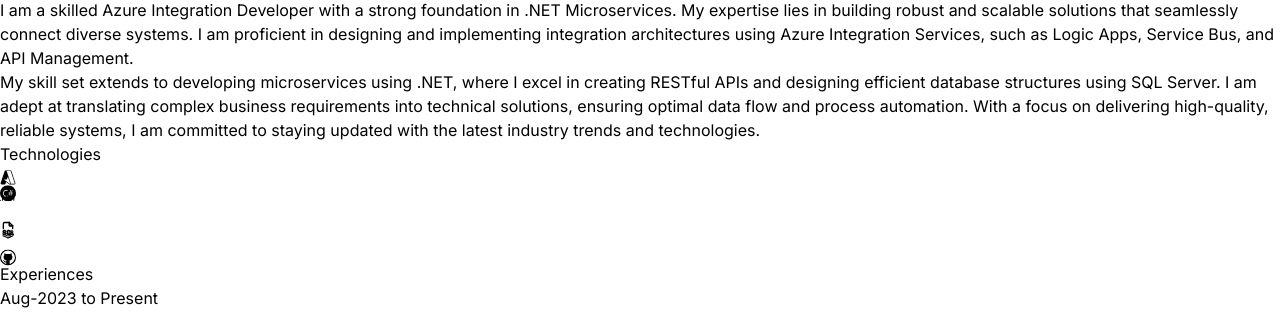
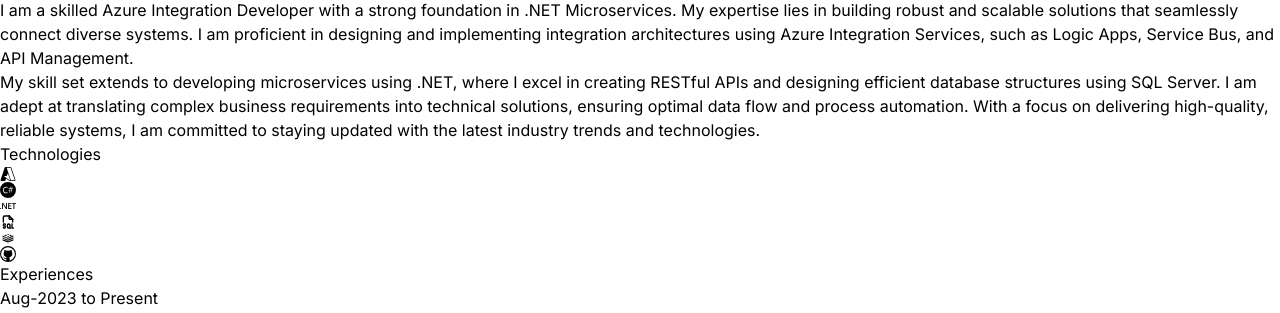
Before and after one commit to DSujitKumar/My-Portfolio, a React (Vite) app: page / in a window 1280 px wide. Shown: the part 1244-1557 px from the top of the page. Built offline with nearby package versions, Linux system fonts and the light colour scheme.

Commit message:
Update Technology.jsx

```diff
--- a/src/components/Technology.jsx
+++ b/src/components/Technology.jsx
@@ -38,40 +38,28 @@ const Technology = () => {
        transition={{duration:1.5}}
        className="flex flex-wrap items-center justify-center gap-4 mb-20">
         <motion.div
-        variants={iconVariants(2.5)}
-        initial="initial"
-        animate="animate"
+
         className="rounded-2xl border-4 border-neutral-800 p-4">
             <VscAzure className="text-7xl text-blue-700"/>
         </motion.div>
         <motion.div
-        variants={iconVariants(3.5)}
-        initial="initial"
-        animate="animate"className="rounded-2xl border-4 border-neutral-800 p-4">
+        className="rounded-2xl border-4 border-neutral-800 p-4">
             <SiCsharp className="text-7xl text-cyan-500"/>
         </motion.div>
         <motion.div
-        variants={iconVariants(2)}
-        initial="initial"
-        animate="animate"className="rounded-2xl border-4 border-neutral-800 p-4">
+        className="rounded-2xl border-4 border-neutral-800 p-4">
             <SiDotnet className="text-7xl text-cyan-400"/>
         </motion.div>
-        <motion.div variants={iconVariants(1)}
-        initial="initial"
-        animate="animate"
+        <motion.div
         className="rounded-2xl border-4 border-neutral-800 p-4">
             <TbFileTypeSql className="text-7xl text-green-700"/>
         </motion.div>
         <motion.div
-        variants={iconVariants(4.5)}
-        initial="initial"
-        animate="animate" className="rounded-2xl border-4 border-neutral-800 p-4">
+        className="rounded-2xl border-4 border-neutral-800 p-4">
             <DiRedis className="text-7xl text-red-600"/>
         </motion.div>
         <motion.div
-        variants={iconVariants(2.5)}
-        initial="initial"
-        animate="animate"className="rounded-2xl border-4 border-neutral-800 p-4">
+       className="rounded-2xl border-4 border-neutral-800 p-4">
             <VscGithub className="text-7xl text-cyan-100"/>
         </motion.div>
 
```
